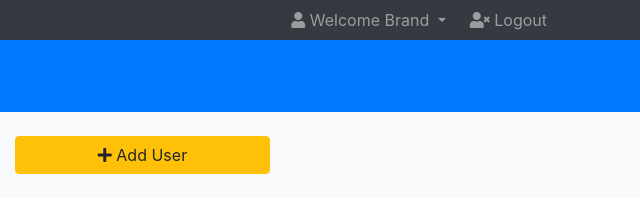
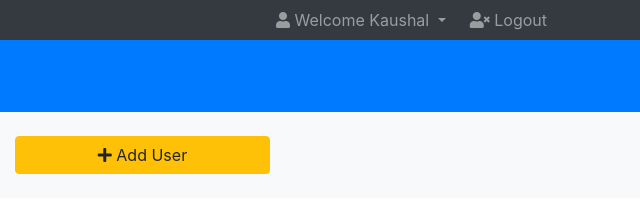
Before and after one commit to himanshukaushal123/blog.github.io, a plain HTML site: page index.html in a window 1280 px wide. Shown: the top 211 px of the page, 640-1280 px from the left. Drawn offline with nearby package versions, Linux system fonts and the light colour scheme; files that its build step writes are made by us from their sources; a script that the page names is missing.

Commit message:
Minor change

```diff
--- a/index.html
+++ b/index.html
@@ -40,7 +40,7 @@
                         <a class="nav-link dropdown-toggle" href="#" id="navbarDropdownMenuLink" role="button"
                             data-toggle="dropdown" aria-haspopup="true" aria-expanded="false"><i
                                 class="fas fa-user"></i>
-                            Welcome Brand
+                            Welcome Kaushal
                         </a>
                         <div class="dropdown-menu" aria-labelledby="navbarDropdownMenuLink">
                             <a class="dropdown-item" href="profile.html"><i class="fas fa-user"></i> Profile</a>
```
